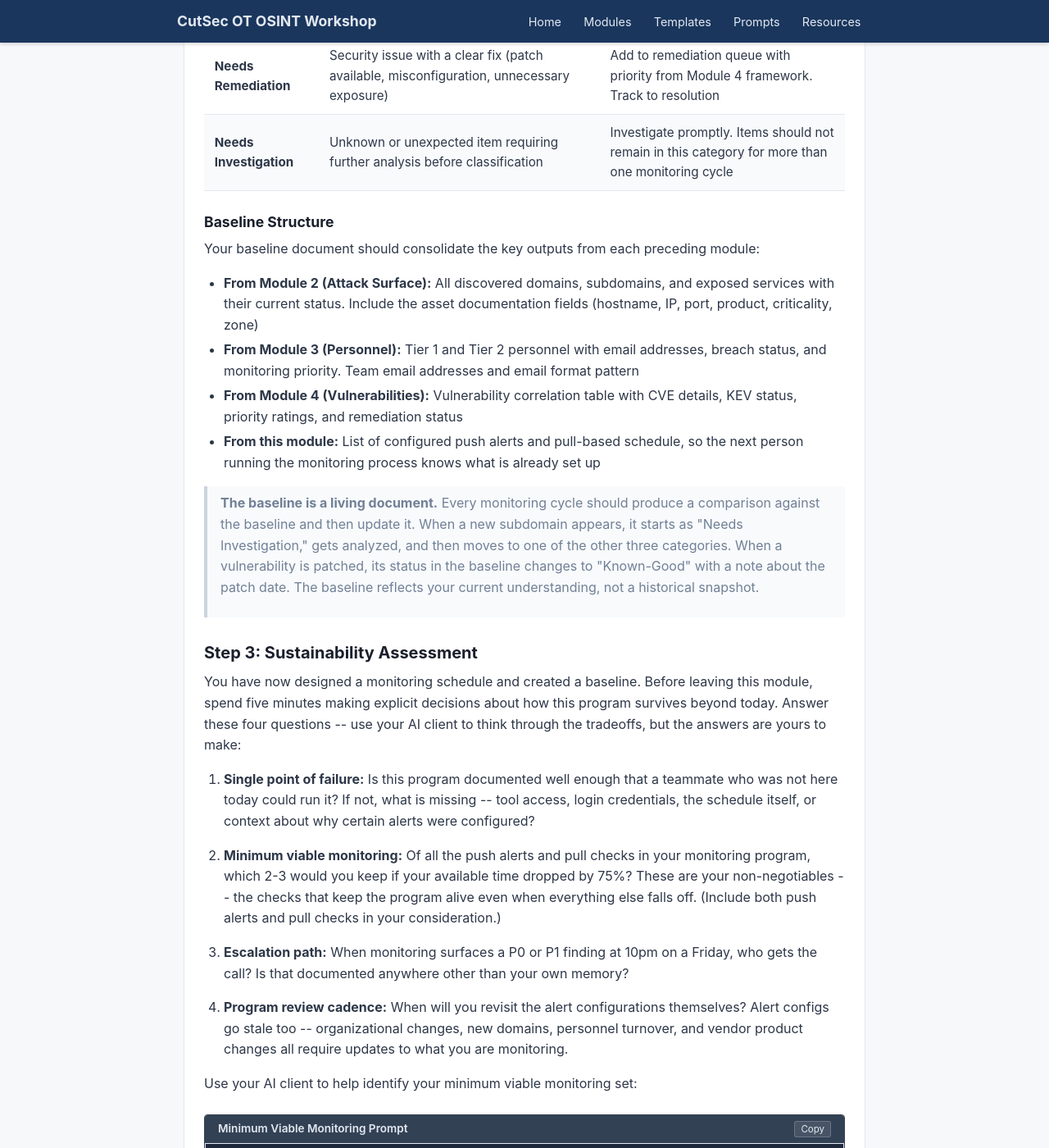
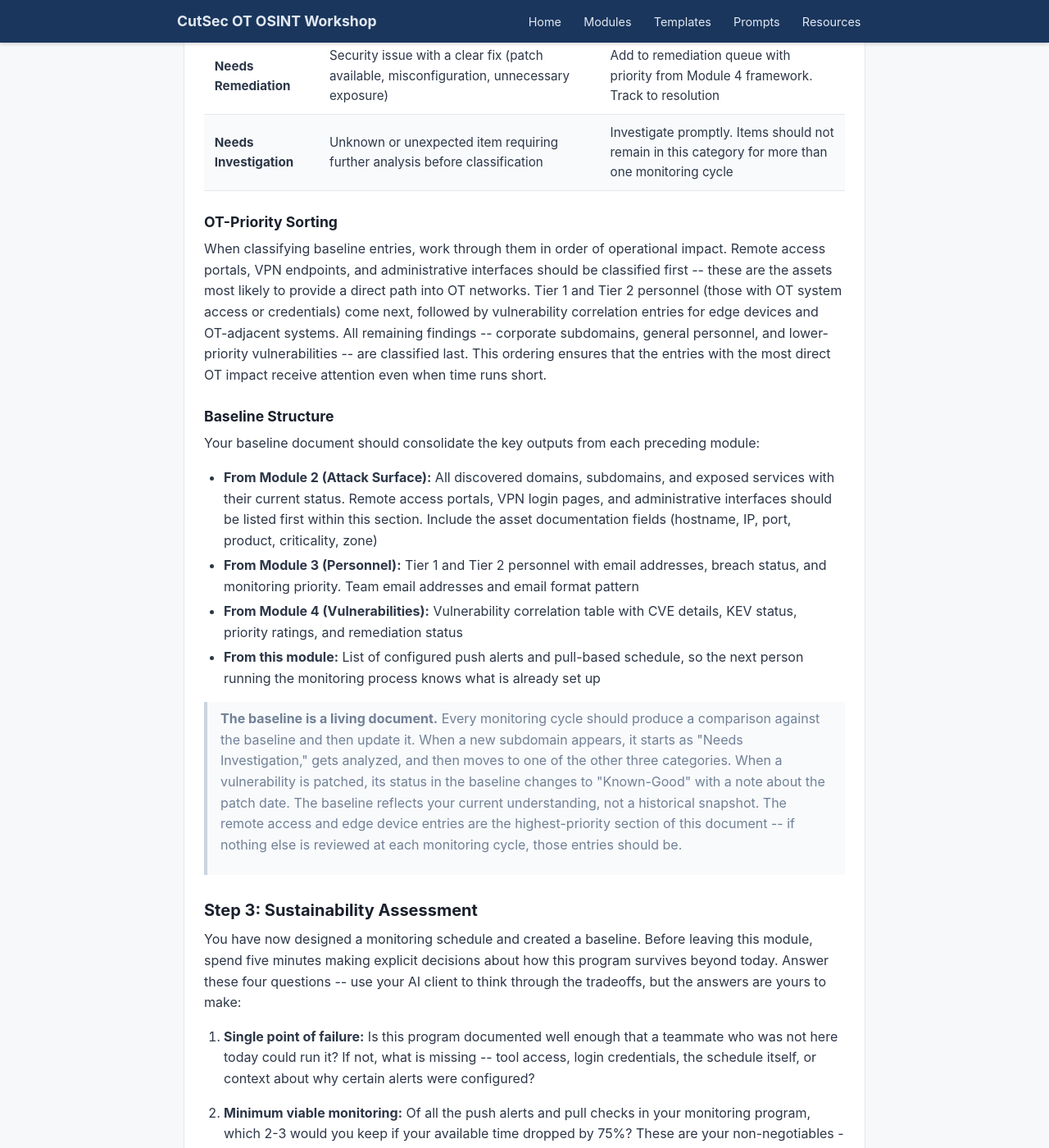
Before and after one commit to cutaway-security/ot-osint-program-workshop, a Jekyll site: the page built from modules/m5-monitoring-alerting.html, in a window 1280 px wide and 1400 px high, scrolled down 5648 px. Shown: the whole window at 82% size. Built offline with Jekyll 4.4.1, drawn with Linux system fonts in a browser that asks for light colours.

Commit message:
M5: Add OT-priority sorting to baseline snapshot
Add OT-Priority Sorting paragraph between classification table and
Baseline Structure subsection, establishing classification order by
operational impact: remote access first, OT personnel second, edge
device CVEs third, remaining findings last. Update Module 2 bullet
in baseline structure to list remote access assets first. Add
highest-priority sentence to living document blockquote.

Co-Authored-By: Claude Opus 4.6 <noreply@anthropic.com>

```diff
--- a/modules/m5-monitoring-alerting.html
+++ b/modules/m5-monitoring-alerting.html
@@ -314,19 +314,23 @@ or personnel checks.
     </tbody>
   </table>
 
+  <h4>OT-Priority Sorting</h4>
+
+  <p>When classifying baseline entries, work through them in order of operational impact. Remote access portals, VPN endpoints, and administrative interfaces should be classified first -- these are the assets most likely to provide a direct path into OT networks. Tier 1 and Tier 2 personnel (those with OT system access or credentials) come next, followed by vulnerability correlation entries for edge devices and OT-adjacent systems. All remaining findings -- corporate subdomains, general personnel, and lower-priority vulnerabilities -- are classified last. This ordering ensures that the entries with the most direct OT impact receive attention even when time runs short.</p>
+
   <h4>Baseline Structure</h4>
 
   <p>Your baseline document should consolidate the key outputs from each preceding module:</p>
 
   <ul>
-    <li><strong>From Module 2 (Attack Surface):</strong> All discovered domains, subdomains, and exposed services with their current status. Include the asset documentation fields (hostname, IP, port, product, criticality, zone)</li>
+    <li><strong>From Module 2 (Attack Surface):</strong> All discovered domains, subdomains, and exposed services with their current status. Remote access portals, VPN login pages, and administrative interfaces should be listed first within this section. Include the asset documentation fields (hostname, IP, port, product, criticality, zone)</li>
     <li><strong>From Module 3 (Personnel):</strong> Tier 1 and Tier 2 personnel with email addresses, breach status, and monitoring priority. Team email addresses and email format pattern</li>
     <li><strong>From Module 4 (Vulnerabilities):</strong> Vulnerability correlation table with CVE details, KEV status, priority ratings, and remediation status</li>
     <li><strong>From this module:</strong> List of configured push alerts and pull-based schedule, so the next person running the monitoring process knows what is already set up</li>
   </ul>
 
   <blockquote>
-    <p><strong>The baseline is a living document.</strong> Every monitoring cycle should produce a comparison against the baseline and then update it. When a new subdomain appears, it starts as "Needs Investigation," gets analyzed, and then moves to one of the other three categories. When a vulnerability is patched, its status in the baseline changes to "Known-Good" with a note about the patch date. The baseline reflects your current understanding, not a historical snapshot.</p>
+    <p><strong>The baseline is a living document.</strong> Every monitoring cycle should produce a comparison against the baseline and then update it. When a new subdomain appears, it starts as "Needs Investigation," gets analyzed, and then moves to one of the other three categories. When a vulnerability is patched, its status in the baseline changes to "Known-Good" with a note about the patch date. The baseline reflects your current understanding, not a historical snapshot. The remote access and edge device entries are the highest-priority section of this document -- if nothing else is reviewed at each monitoring cycle, those entries should be.</p>
   </blockquote>
 
   <h3>Step 3: Sustainability Assessment</h3>
```
